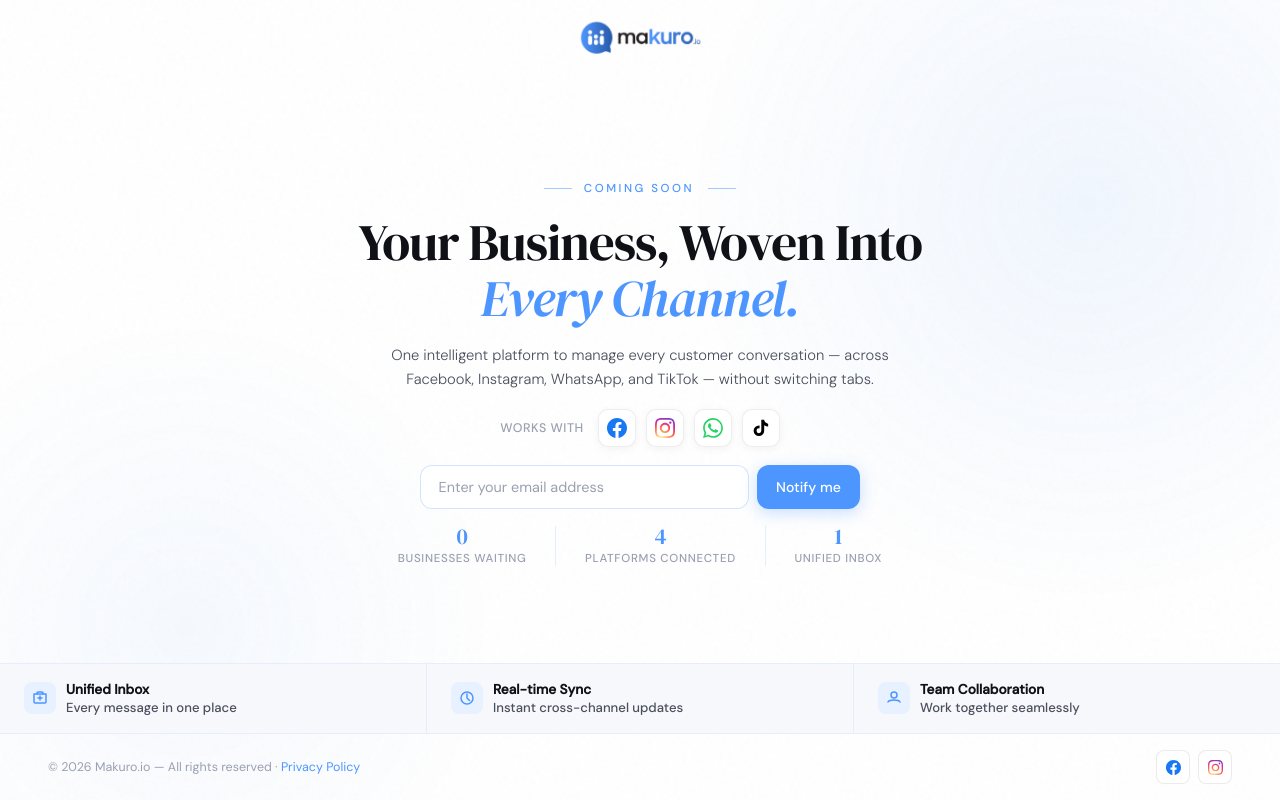
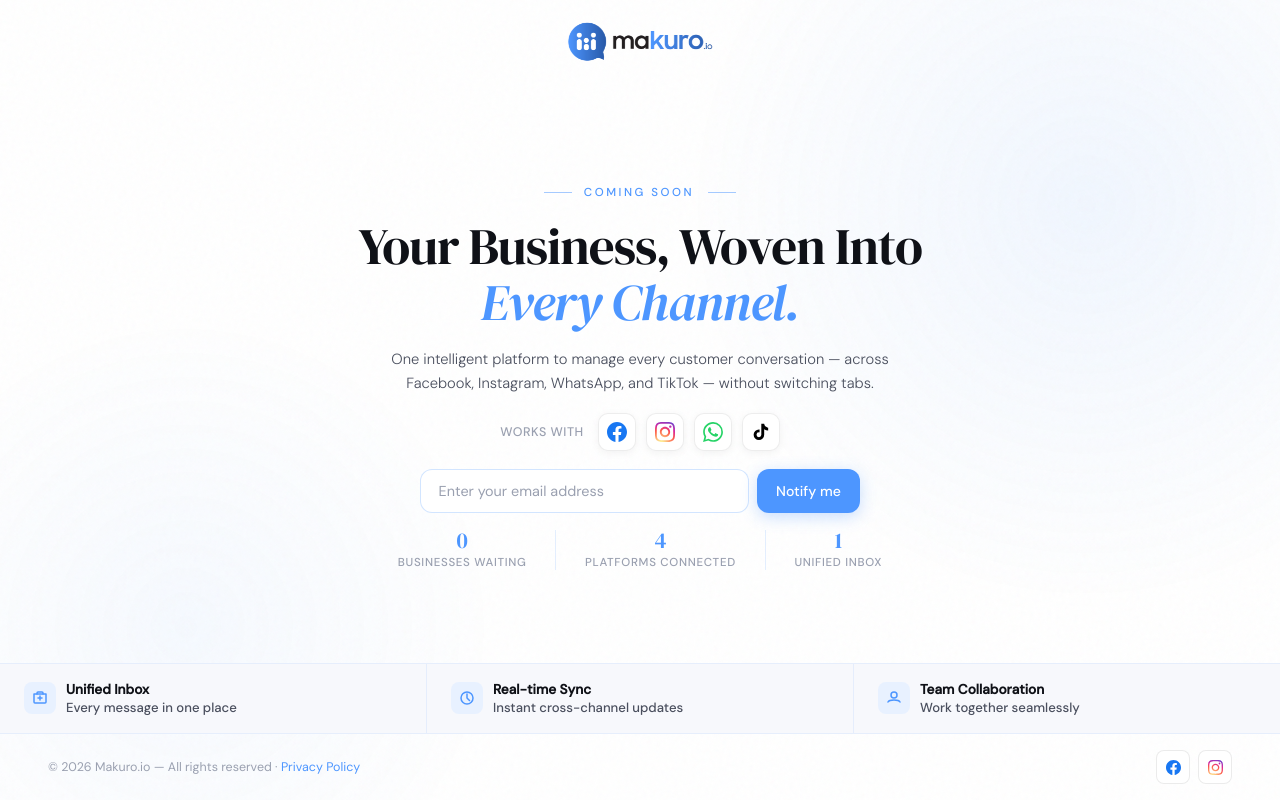
Before and after one commit to binary-digits-nepal/Makuro-coming-soon, a website: page public/index.html in a window 1280 px wide. Drawn offline with Linux system fonts and the light colour scheme; no server answers.

Commit message:
Increase logo icon height for improved visibility

```diff
--- a/public/index.html
+++ b/public/index.html
@@ -125,7 +125,7 @@
       }
       .logo-icon {
         width: auto;
-        height: 38px;
+        height: 46px;
       }
 
       /* ── HERO ── */
```
